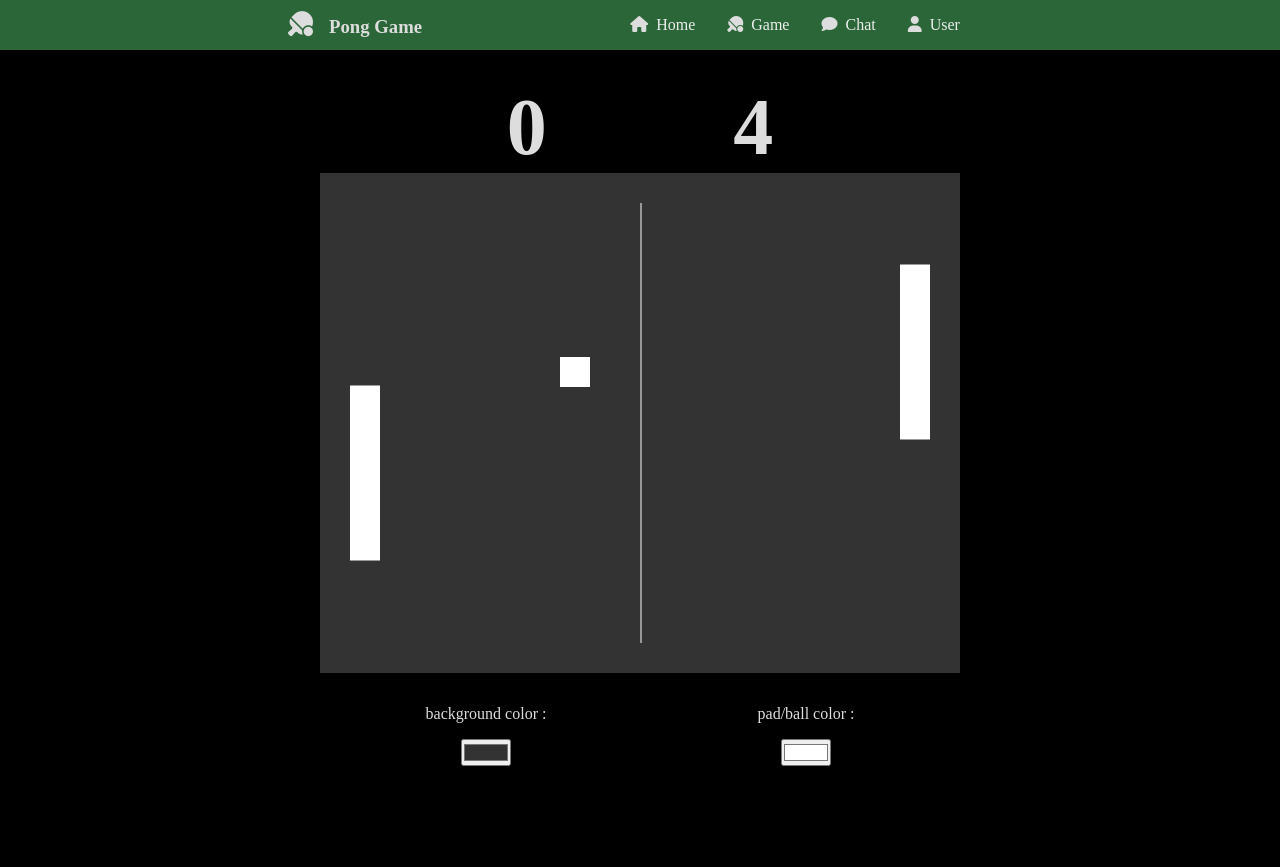
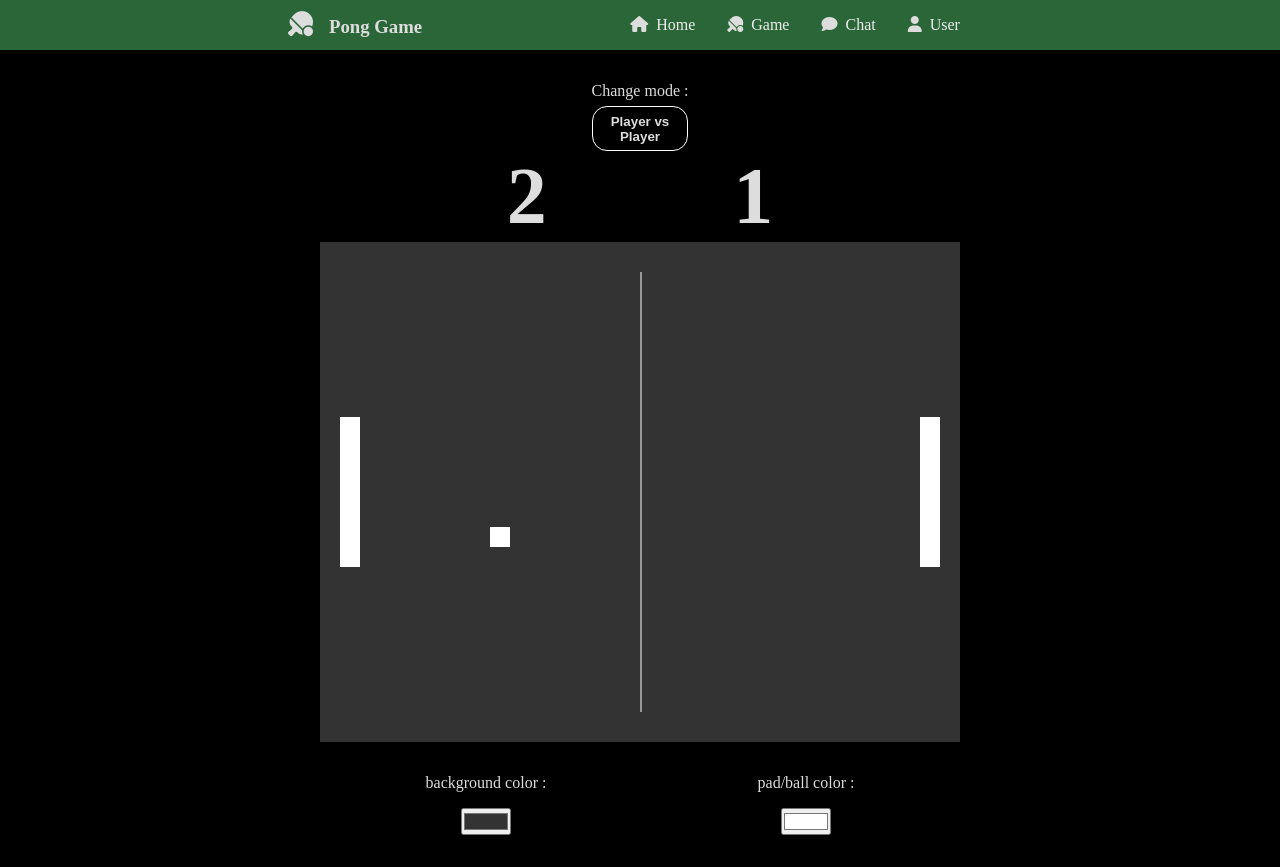
Before and after one commit to simon-ameye/42-ft_transcendence, a React (Create React App) app in the folder frontend/: page /game in a window 1280 px wide. Before the commit the page ends 800 px from the top, so only its background shows below. Built offline with nearby package versions, Linux system fonts and the light colour scheme; a web font is replaced by a local one.

Commit message:
game: add mode swap pvp/bot, reset game fct. todo: smoother paddle mouvement

```diff
--- a/frontend/src/components/GameDisplay/index.tsx
+++ b/frontend/src/components/GameDisplay/index.tsx
@@ -9,10 +9,11 @@ const LINE_OFFSET = 30;
 const GameDisplay = (props: { ball: Position, config: GameConfig }) => {
 	const [backColor, setBackColor] = useState("#333333");
 	const [compColor, setCompColor] = useState("#ffffff");
+	const [mode, setMode] = useState("Player vs Player")
 
 	const canvas = useRef<HTMLCanvasElement>(null);
 
-	const { canvasSize, ballSize, bgColor, fgColor, paddleOffset, paddleSize } = props.config;
+	const { canvasSize, ballSize, bgColor, fgColor, paddleOffset, paddleSize, p2PosY, p1PosY } = props.config;
 
 	const drawRect = (context: CanvasRenderingContext2D, pos: Position, size: ObjectSize, color: string) => {
 		context.fillStyle = color;
@@ -46,7 +47,7 @@ const GameDisplay = (props: { ball: Position, config: GameConfig }) => {
 		// Ball
 		drawRect(context, props.ball, ballSize, fgColor);
 
-	}, [props.ball, props.config.p1PosY, props.config.p2PosY, canvasSize, ballSize, bgColor, fgColor, paddleOffset, paddleSize])
+	}, [props.ball, p1PosY, p2PosY, canvasSize, ballSize, bgColor, fgColor, paddleOffset, paddleSize])
 
 	useEffect(() => {
 		const canvasCurrentRef = canvas.current
@@ -59,10 +60,44 @@ const GameDisplay = (props: { ball: Position, config: GameConfig }) => {
 
 	}, [canvas, drawAll])
 
+	const botMovements = () => {
+		if (props.config.p2PosY > 0 - props.config.paddleSize.y) {
+			props.config.p2PosY = props.ball.y - props.config.paddleSize.y / 2
+		}
+		else if (props.config.p2PosY <= 0) {
+			props.config.p2PosY = props.config.canvasSize.y
+		}
+	}
+	if (props.config.players == 1)
+		botMovements()
+
+	const resetGame = () => {
+		props.ball.x = props.config.canvasSize.x / 2 - props.config.ballSize.x
+		props.ball.y = (window.innerHeight / 1.6) / 2 - (150 / 2)
+		props.config.scoreP1 = 0
+		props.config.scoreP2 = 0
+		props.config.p1PosY = (window.innerHeight / 1.6) / 2 - (150 / 2)
+		props.config.p2PosY = (window.innerHeight / 1.6) / 2 - (150 / 2)
+	}
+	const changeMode = () => {
+		if (mode === "Player vs Cheater") {
+			setMode("Player vs Player")
+			props.config.players = 2
+		}
+		else {
+			setMode("Player vs Cheater")
+			props.config.players = 1
+		}
+		resetGame()
+	}
 	props.config.bgColor = backColor;
 	props.config.fgColor = compColor;
 	return (
 		<>
+			<div className='gameMode' style={{ width: window.innerWidth / 2 }}>
+				<label>Change mode :</label>
+				<button onClick={changeMode}>{mode}</button>
+			</div>
 			<div className="score" style={{ width: canvasSize.x }}>
 				<h1 className="score-1">{props.config.scoreP1}</h1>
 				<h1 className="score-p2">{props.config.scoreP2}</h1>
--- a/frontend/src/components/GameEngine/index.tsx
+++ b/frontend/src/components/GameEngine/index.tsx
@@ -1,3 +1,4 @@
+import { configure } from "@testing-library/react"
 import { useEffect, useState } from "react"
 import GameDisplay from "../GameDisplay"
 import { useKeyDown } from "../hooks/useKeyDown"
@@ -15,7 +16,6 @@ const GameEngine = (props: { config: GameConfig }) => {
 	const yTopBorder: boolean = ball.y + ballDirection.y < 0;
 	const yBottomBorder: boolean = ball.y + props.config.ballSize.y + ballDirection.y > props.config.canvasSize.y;
 
-
 	const bounceY = () => {
 		setBallDirection({ x: ballDirection.x, y: ballDirection.y * -1 })
 	}
@@ -25,14 +25,14 @@ const GameEngine = (props: { config: GameConfig }) => {
 	}
 
 	const scored = (player: string) => {
+		// Add points to player
+		if (player === "P1")
+		props.config.scoreP1++
+		else
+		props.config.scoreP2++
 		//Reset ball position to center
 		setBall({ x: ball.x = ballInitialX, y: ball.y = Math.floor(Math.random() * (props.config.canvasSize.y - props.config.ballSize.x + ballDirection.x)) + 1 })
 		setBallDirection({ x: ballDirection.x, y: ballDirection.y * -1 })
-		// Add points to player
-		if (player === "P1")
-			props.config.scoreP1++
-		else
-			props.config.scoreP2++
 	}
 
 	const isRightPaddle = () => {
@@ -53,15 +53,6 @@ const GameEngine = (props: { config: GameConfig }) => {
 		return isIn
 	}
 
-	const botMovements = () => {
-		if (props.config.p2PosY > 0 - props.config.paddleSize.y) {
-			props.config.p2PosY = ball.y - props.config.paddleSize.y / 2
-		}
-		else if (props.config.p2PosY <= 0) {
-			props.config.p2PosY = props.config.canvasSize.y
-		}
-	}
-
 	useEffect(() => {
 		const interval = setInterval(() => {
 			if (yTopBorder || yBottomBorder)
@@ -73,7 +64,6 @@ const GameEngine = (props: { config: GameConfig }) => {
 			else if (isGoalP2)
 				scored("P2")
 			setBall({ x: ball.x + ballDirection.x, y: ball.y + ballDirection.y })
-			botMovements()
 		}, 10)
 		return () => clearInterval(interval);
 	});
@@ -87,17 +77,34 @@ const GameEngine = (props: { config: GameConfig }) => {
 			props.config.p1PosY += 20;
 	}
 
+	const handleKeyUpP2 = () => {
+		if (props.config.p2PosY > 0 && props.config.players == 2)
+			props.config.p2PosY -= 20;
+	}
+	const handleKeyDownP2 = () => {
+		if (props.config.p2PosY < props.config.canvasSize.y - props.config.paddleSize.y && props.config.players == 2)
+			props.config.p2PosY += 20;
+	}
+
 	// ARROW UP
 	useKeyDown(() => {
 		handleKeyUp();
-
 	}, ['ArrowUp'])
 
 	// ARROW DOWN
 	useKeyDown(() => {
 		handleKeyDown();
+	}, ['ArrowDown'])
 
-	}, ['ArrowDown'])
+	// PLAYER 2 UP
+	useKeyDown(() => {
+		handleKeyUpP2();
+	}, ['w'])
+
+	// PLAYER 2 DOWN
+	useKeyDown(() => {
+		handleKeyDownP2();
+	}, ['s'])
 
 	return <GameDisplay
 		ball={ball}
--- a/frontend/src/components/GameSetup/index.tsx
+++ b/frontend/src/components/GameSetup/index.tsx
@@ -1,38 +1,40 @@
-import AuthenticatedLayout from '../../layouts/Authenticated';
-import { useMemo } from 'react';
+import Default from '../../layouts/Default';
+import { useMemo, useState } from 'react';
 import GameEngine from '../GameEngine';
 import './style.scss'
 import { GameConfig } from '../interface/gameConfig';
 
 const Game = () => {
+
 	const gameConfig: GameConfig = useMemo(() => ({
 		canvasSize: {
 			x: window.innerWidth / 2,
 			y: window.innerHeight / 1.6,
 		},
-		paddleOffset: 30,
+		paddleOffset: 20,
 		paddleSize: {
-			x: 30,
-			y: 175,
+			x: 20,
+			y: 150,
 		},
 		ballSize: {
-			x: 30,
-			y: 30
+			x: 20,
+			y: 20
 		},
 		scoreP1: 0,
 		scoreP2: 0,
-		p1PosY: 300 - (175 / 2),
-		p2PosY: 300 - (175 / 2),
+		p1PosY: (window.innerHeight / 1.6) / 2 - (150 / 2),
+		p2PosY: (window.innerHeight / 1.6) / 2 - (150 / 2),
 		bgColor: "#333",
-		fgColor: '#fff'
+		fgColor: '#fff',
+		players: 0
 	}), [])
 
 	return (
-		<AuthenticatedLayout>
+		<Default>
 			<GameEngine
 				config={gameConfig}
 			/>
-		</AuthenticatedLayout>
+		</Default>
 	);
 };
 
--- a/frontend/src/components/GameSetup/style.scss
+++ b/frontend/src/components/GameSetup/style.scss
@@ -1,3 +1,5 @@
+@import '../../styles/settings';
+
 .color {
 	margin: 2rem;
 	align-items: center;
@@ -18,3 +20,22 @@
 		align-items: center;
 	}
 }
+
+.gameMode {
+	display: flex;
+	flex-direction: column;
+	align-items: center;
+	justify-content: center;
+	button {
+		margin-top: 1%;
+		padding: 1%;
+		border-radius: 15px;
+		width: 15%;
+		background-color: inherit;
+		border: solid 1px white;
+		font-weight: 600;
+	}
+	button:active {
+		transform: translateY(-1px);
+	}
+}
--- a/frontend/src/components/Home/index.tsx
+++ b/frontend/src/components/Home/index.tsx
@@ -1,16 +1,16 @@
-import AuthenticatedLayout from '../../layouts/Authenticated';
+import Default from '../../layouts/Default';
 import './style.scss'
 
 const Home = () => {
 	return (
-		<AuthenticatedLayout>
+		<Default>
 			<div className='homeContent'>
 				<h3>Pong Game - ft_transcendence</h3>
 				<p className='pongHistory'>
 					Pong is a table tennis–themed twitch arcade sports video game, featuring simple two-dimensional graphics, manufactured by Atari and originally released in <span>1972</span>. It was one of the earliest arcade video games; it was created by <span>Allan Alcorn</span> as a training exercise assigned to him by Atari co-founder Nolan Bushnell, but Bushnell and Atari co-founder Ted Dabney were surprised by the quality of Alcorn's work and decided to manufacture the game.
 				</p>
 			</div>
-		</AuthenticatedLayout>
+		</Default>
 	);
 };
 
--- a/frontend/src/components/NotFound/index.tsx
+++ b/frontend/src/components/NotFound/index.tsx
@@ -1,10 +1,10 @@
 import { NavLink } from 'react-router-dom'
-import AuthenticatedLayout from '../../layouts/Authenticated'
+import Default from '../../layouts/Default'
 import './style.scss'
 
 const NotFound = () => {
 	return (
-		<AuthenticatedLayout>
+		<Default>
 			<div className="notFound">
 				<img src={require('../../assets/pong_404.gif')} alt="404 pong gif"/>
 				<NavLink className="navlink" to="/">
@@ -12,7 +12,7 @@ const NotFound = () => {
 					<span>Acceuil</span>
 				</NavLink>
 			</div>
-		</AuthenticatedLayout>
+		</Default>
 	);
 };
 
--- a/frontend/src/components/User/style.scss
+++ b/frontend/src/components/User/style.scss
@@ -54,15 +54,15 @@
 	}
 }
 
-button {
+.submit-btn, .login-btn {
 	@include btn-anim;
 }
 
-button:hover {
+.submit-btn:hover, .login-btn:hover {
 	@include btn-anim-hover
 }
 
-button:active {
+.submit-btn:active, .login-btn:active {
 	@include btn-anim-active
 }
 
--- a/frontend/src/layouts/Authenticated/index.tsx
+++ b/frontend/src/layouts/Default/index.tsx
@@ -2,15 +2,15 @@ import { PropsWithChildren } from "react";
 import Navbar from "../../components/Navbar";
 import './style.scss'
 
-const AuthenticatedLayout = (props: PropsWithChildren) => {
+const Default = (props: PropsWithChildren) => {
 	return (
 		<>
 			<Navbar />
-			<div className="authenticated-layout">
+			<div className="default">
 				{props.children}
 			</div>
 		</>
 	);
 };
 
-export default AuthenticatedLayout;
+export default Default;
--- a/frontend/src/layouts/Authenticated/style.scss
+++ b/frontend/src/layouts/Default/style.scss
@@ -1,4 +1,4 @@
-.authenticated-layout {
+.default {
 	display: flex;
 	align-items: center;
 	justify-content: center;
```
Also changed, not shown: frontend/src/components/interface/gameConfig.ts (+7 -6 lines).
